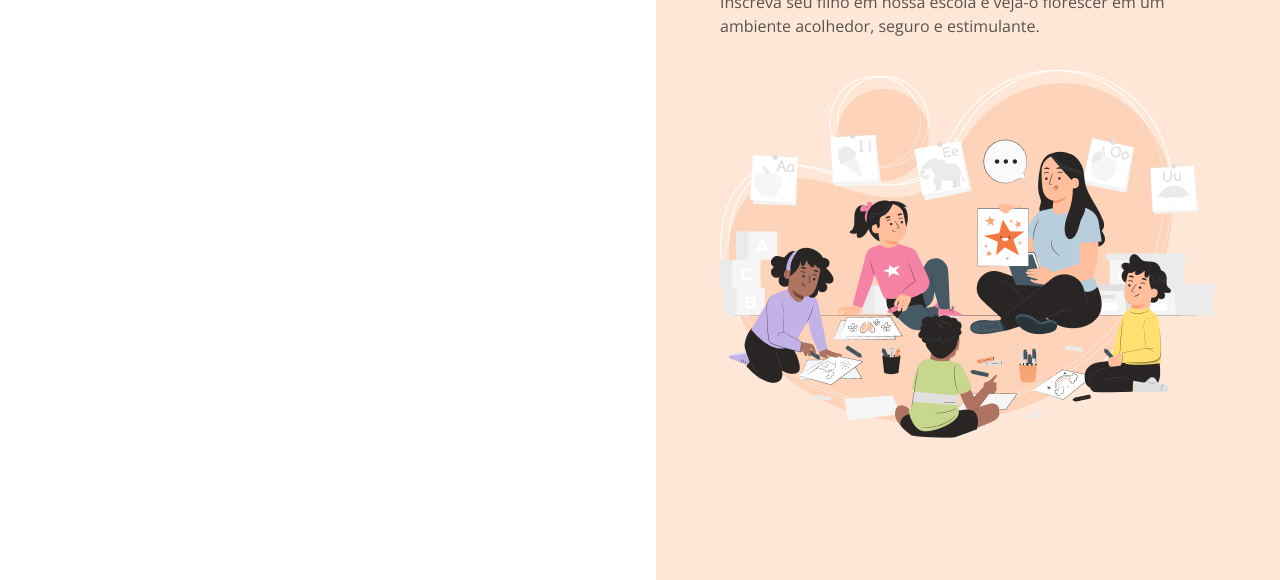
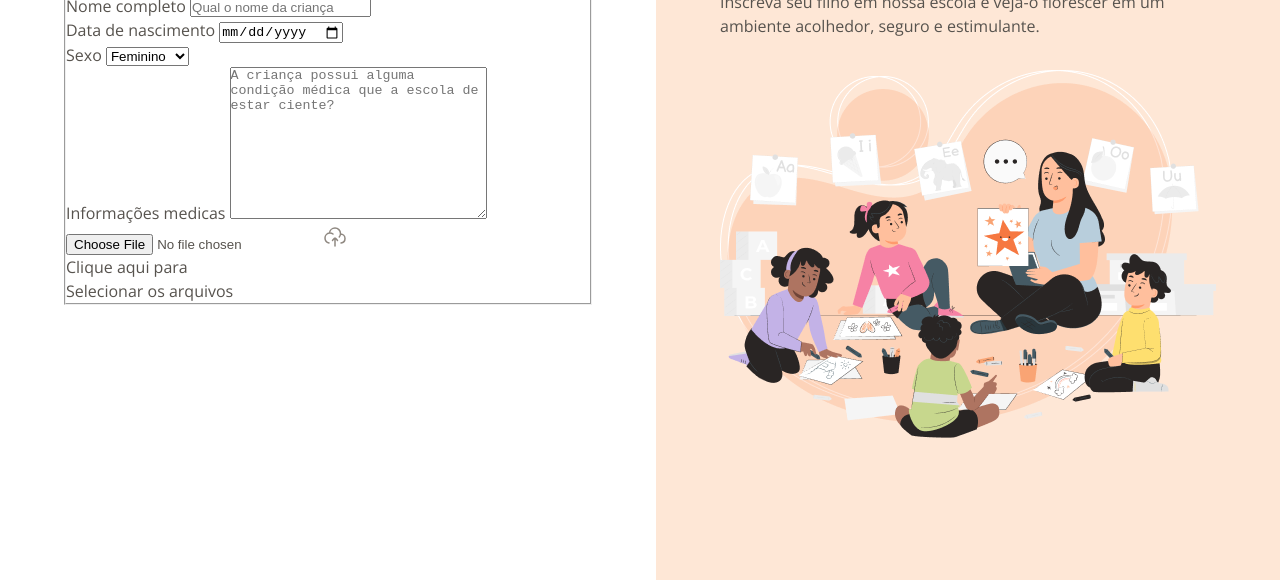
Before and after one commit to Andresilvadev-br/Formul-rio-de-matr-cula, a plain HTML site: page index.html in a window 1280 px wide. Shown: the part 220-800 px from the top of the page. Drawn offline with nearby package versions, Linux system fonts and the light colour scheme.

Commit message:
Iniciando Formulario

```diff
--- a/index.html
+++ b/index.html
@@ -21,6 +21,55 @@
 
                 <h1>Formulário de matrícula</h1>
                 <p>Preencha os dados abaixo para matricular seu filho na escola de educação infantil Estrelas do Amanhã.</p>
+                <form method="post" enctype="multipart/form-data">
+                    <fieldset class="child-info">
+                        <legend>Informações da criança</legend>
+
+
+                        <div class="input-wrapper">
+                            <label for="fullname">Nome completo</label>
+                            <input
+                            id="fullname"
+                            type="text"
+                            placeholder="Qual o nome da criança">
+                        </div>
+
+                        <div class="input-wrapper">
+                            <label for="birth">Data de nascimento</label>
+                            <input type="date" id="birth" lang="pt-br">
+                        </div>
+
+
+                        <div class="select-wrapper">
+                            <label for="gender">Sexo</label>
+                            <select name="gender" id="gender">
+                                <option value="female">Feminino</option>
+                                <option value="male">Masculino</option>
+                                <option value="na">NA</option>
+                            </select>
+                        </div>
+
+                        <div class="textarea-wrapper">
+
+                            <label for="medical-info">Informações medicas</label>
+                            <textarea name="medical-info"
+                            id="medical-info"
+                            cols="30"
+                            rows="10"
+                            placeholder="A criança possui alguma condição médica que a escola de estar ciente?"
+                            ></textarea>
+
+                        </div>
+
+                        <div class="droparea-wrapper">
+                            <input type="file" id="birth-file" name="birth-file">
+                            <img src="assets/icons/cloud-upload.svg" alt="">
+                            <p>Clique aqui para <br>
+                            Selecionar os arquivos
+                        </p>
+                        </div>
+                    </fieldset>
+                </form>
             </div>
         </main>
 
```
